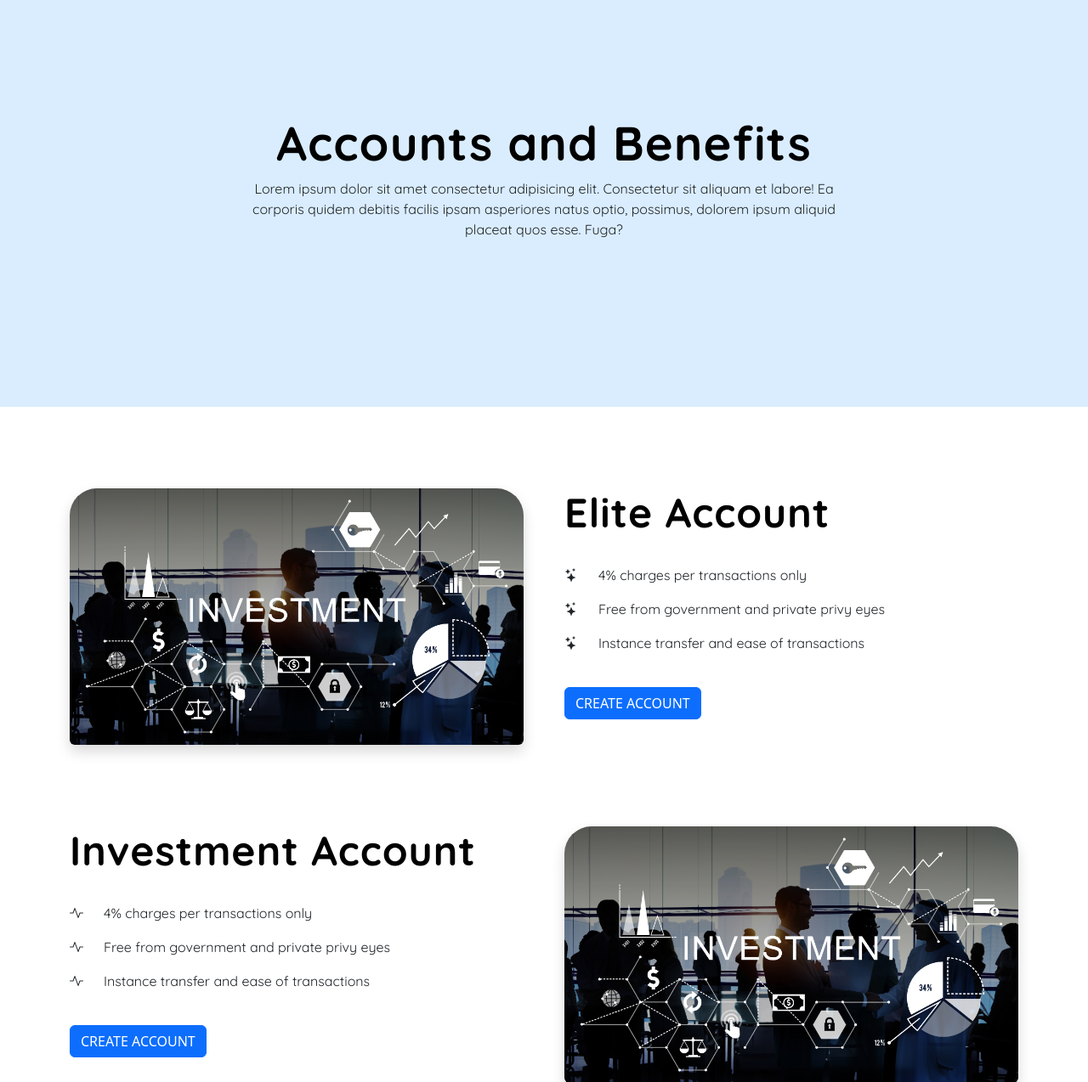
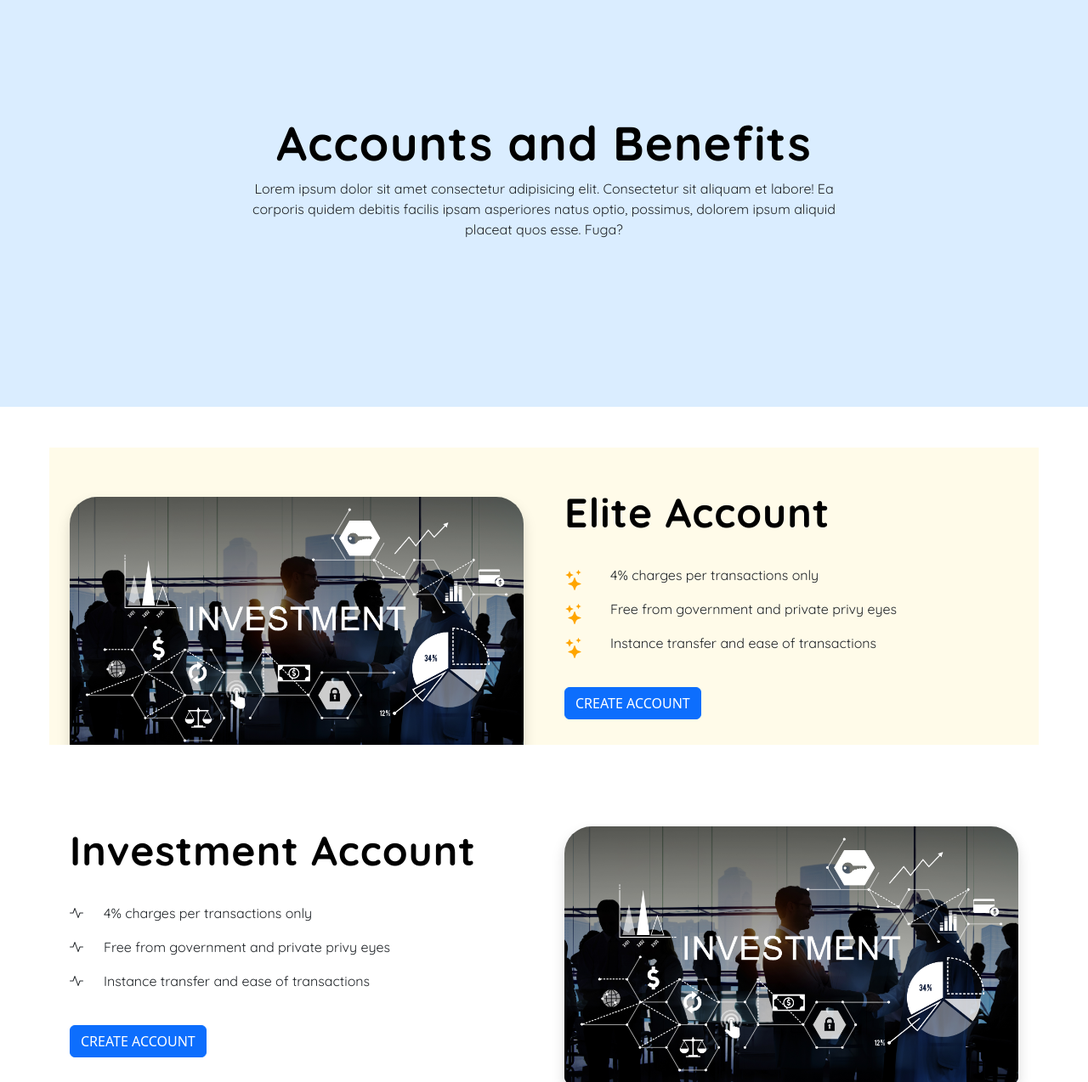
Before and after one commit to ndmichael/digital_banking, a Django app: page /banking/accounts/types in a window 1280 px wide. Shown: the part 81-1355 px from the top of the page at 85% size. Run offline with Django 4.2, Linux system fonts and the light colour scheme; some libraries are stand-ins or nearby versions.

Commit message:
css for the elite-account session

```diff
--- a/dbank/static/dbank/css/core.css
+++ b/dbank/static/dbank/css/core.css
@@ -340,10 +340,33 @@ p{
 }
 
 .vcards  .bi-check2-all{
-  background: rgba(255, 242, 172, 0.6);
+  background: rgba(255, 249, 219, 0.6);
   color: #ae6a00;
 }
 
 .vcards p{
   color: #6c757d !important;
 }
+
+
+/*
+* banking accounts
+*/
+
+.elite-account{
+  background: rgba(255, 249, 219, 0.6);
+  overflow: hidden;
+  /* color: #ae6a00; */
+}
+
+.elite-account img{
+  transform: translateY(10px);
+}
+
+.elite-account .bi{
+  color: orange;
+  margin-bottom: 10px;
+  font-size: 1.5rem;
+  height: 30px;
+  width: 30px;
+}
```
